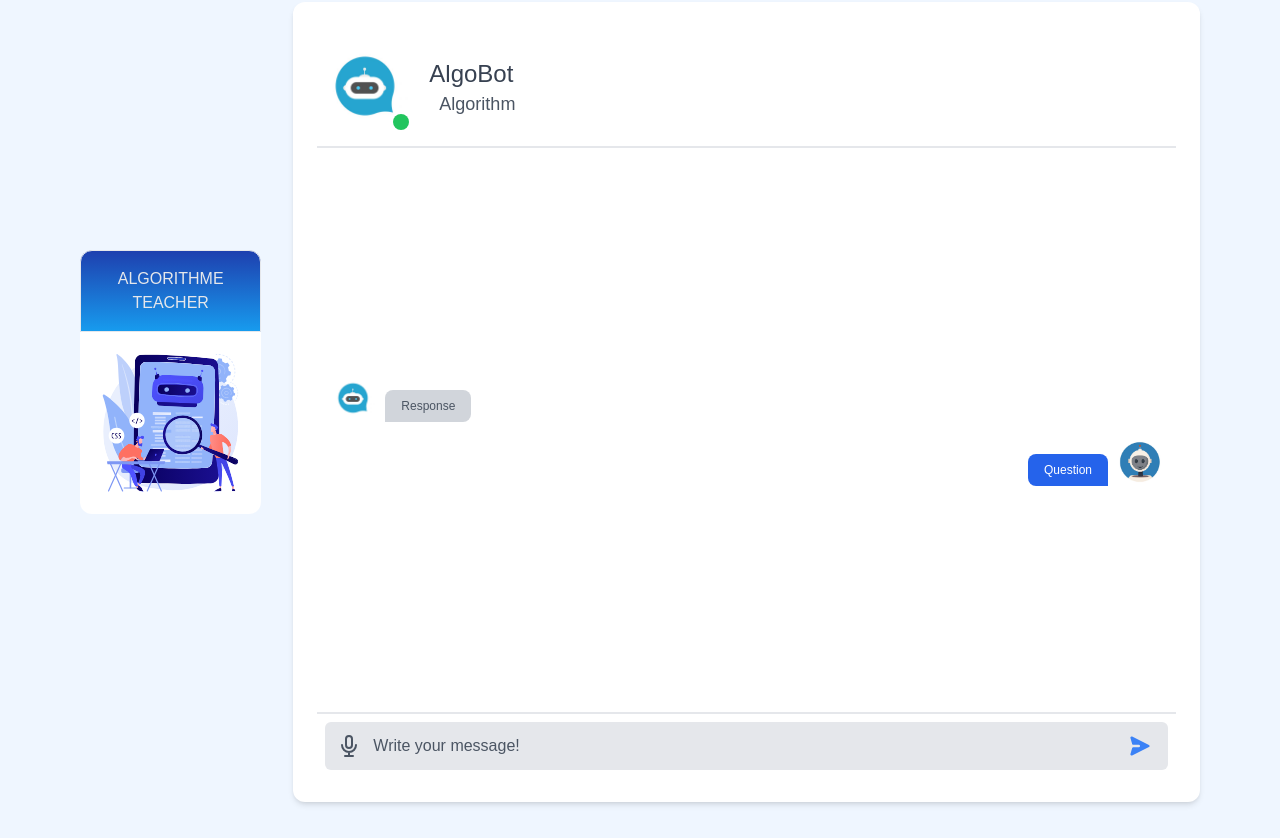
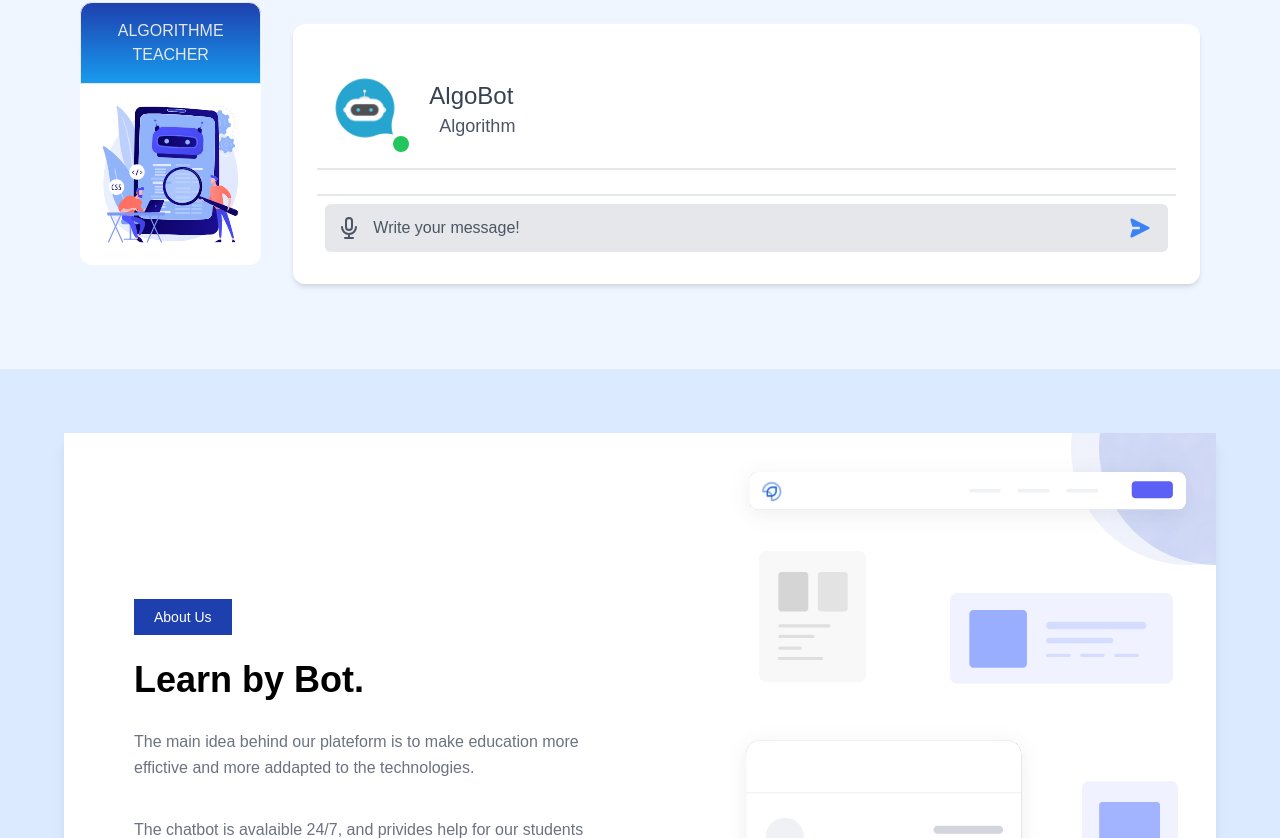
Before and after one commit to LahoucineABOULHASSAN/chatbot-fr, a React (Create React App) app: page / in a window 1280 px wide. Shown: the part 862-1700 px from the top of the page. Built offline with nearby package versions, Linux system fonts and the light colour scheme; no server answers.

Commit message:
async rest api

```diff
--- a/src/Components/chatbot/ChatAvatar.jsx
+++ b/src/Components/chatbot/ChatAvatar.jsx
@@ -1,6 +1,6 @@
-const ChatAvatar = ({ isAv, order, url }) => {
+const ChatAvatar = ({ isAv, url }) => {
   const avatar = `w-16 h-16 md:w-24 md:h-24 rounded-full`;
-  const conv_avatar = `w-10 h-10 md:w-12 md:h-12 rounded-full ${order}`;
+  const conv_avatar = `w-10 h-10 md:w-12 md:h-12 rounded-full`;
   return (
     <img
       src={url || "https://via.placeholder.com/150"}
--- a/src/Components/chatbot/ChatBody.jsx
+++ b/src/Components/chatbot/ChatBody.jsx
@@ -1,35 +1,18 @@
-import ChatAvatar from "./ChatAvatar";
+import ChatBodyQuestion from "./ChatBodyQuestion";
+import ChatBodyAnswer from "./ChatBodyAnswer";
 
-const ChatBody = () => {
+const ChatBody = ({ chatArray }) => {
   return (
     <div
       id="messages"
       className="flex flex-col space-y-4 p-3 overflow-y-auto scrollbar-thumb-blue scrollbar-thumb-rounded scrollbar-track-blue-lighter scrollbar-w-2 scrolling-touch"
     >
-      <div className="chat-message">
-        <div className="flex items-end">
-          <div className="flex flex-col space-y-2 text-xs max-w-xs mx-2 order-2 items-start">
-            <div>
-              <span className="px-4 py-2 rounded-lg inline-block rounded-bl-none bg-gray-300 text-gray-600">
-                Response
-              </span>
-            </div>
-          </div>
-          <ChatAvatar isAv={false} order={"order-1"} url={"/assets/bot2.jpg"} />
+      {chatArray.map((elem, index) => (
+        <div key={index}>
+          <ChatBodyQuestion ques={elem.ques} time={elem.time} />
+          <ChatBodyAnswer response={elem.response} time={elem.time} />
         </div>
-      </div>
-      <div className="chat-message">
-        <div className="flex items-end justify-end">
-          <div className="flex flex-col space-y-2 text-xs max-w-xs mx-2 order-1 items-end">
-            <div>
-              <span className="px-4 py-2 rounded-lg inline-block rounded-br-none bg-blue-600 text-white ">
-                Question
-              </span>
-            </div>
-          </div>
-          <ChatAvatar isAv={false} order={"order-2"} url={"/assets/bot1.jpg"} />
-        </div>
-      </div>
+      ))}
     </div>
   );
 };
--- /dev/null
+++ b/src/Components/chatbot/ChatBodyAnswer.jsx
@@ -0,0 +1,21 @@
+import ChatAvatar from "./ChatAvatar";
+
+const ChatBodyAnswer = ({ response, time }) => {
+  return (
+    <div className="chat-message flex flex-start">
+      <ChatAvatar isAv={false} url={"/assets/bot2.jpg"} />
+      <div className="flex flex-col justify-center mx-2">
+        <div className="flex flex-col space-y-2 text-xs max-w-xs items-start">
+          <div>
+            <span className="px-4 text-justify py-2 rounded-lg inline-block rounded-bl-none bg-gray-200 text-gray-600">
+              {response}
+            </span>
+          </div>
+        </div>
+        <small className="text-left inline text-sm text-gray-400">{time}</small>
+      </div>
+    </div>
+  );
+};
+
+export default ChatBodyAnswer;
--- /dev/null
+++ b/src/Components/chatbot/ChatBodyQuestion.jsx
@@ -0,0 +1,21 @@
+import ChatAvatar from "./ChatAvatar";
+
+const ChatBodyQuestion = ({ ques, time }) => {
+  return (
+    <div className="chat-message flex flex-row-reverse flex-start">
+      <ChatAvatar isAv={false} url={"/assets/bot1.jpg"} />
+      <div className="flex flex-col justify-center mx-2">
+        <div className="flex flex-col space-y-2 text-xs max-w-xs items-end">
+          <div>
+            <span className="px-4 py-2 text-justify rounded-lg inline-block rounded-br-none bg-blue-200 text-gray-600">
+              {ques}
+            </span>
+          </div>
+        </div>
+        <small className="text-left inline text-sm text-gray-400">{time}</small>
+      </div>
+    </div>
+  );
+};
+
+export default ChatBodyQuestion;
--- a/src/Components/chatbot/ChatContainer.jsx
+++ b/src/Components/chatbot/ChatContainer.jsx
@@ -1,31 +1,32 @@
 import Axios from "axios";
-import { useState, useCallback, useEffect } from "react";
+import { useState, useCallback } from "react";
 
 import ChatBody from "./ChatBody";
 import ChatForm from "./ChatForm";
 import ChatHeader from "./ChatHeader";
 
 const ChatContainer = () => {
-  const [chat, setChat] = useState([]);
-  const { error, setError } = useState({});
+  const [message, setMessage] = useState("");
+  const [chatArray, setChatArray] = useState([]);
+  const [error, setError] = useState({});
 
-  const fetchResults = useCallback(() => {
-    const url = "http://192.168.43.151:8000/v1/api/messages";
-    const headers = {
-      Accept: "*/*",
-      ContentType: "application/json",
+  const handleSubmit = (event) => {
+    event.preventDefault();
+    message && postData(message);
   };
-    const data = { message: "hi" };
+
+  const postData = useCallback(
+    (message) => {
+      const url = process.env.REACT_APP_API_URL;
       const fetchData = async () => {
         try {
-        const res = await Axios.post(url, headers, data);
+          const res = await Axios.post(url, { message });
           if (res.status !== 200) {
             throw Error("Couldn't get res");
           }
-        setChat(res);
-        console.log(res);
+          setChatArray((chatArray) => [...chatArray, res.data]);
+          setMessage("");
         } catch (err) {
-        console.log(err);
           const error =
             err.message === "Network Error"
               ? "Network Error, Please Check Your Internet Connection"
@@ -34,13 +35,8 @@ const ChatContainer = () => {
         }
       };
       fetchData();
-  }, [setChat, setError]);
-
-  useEffect(
-    () => {
-      fetchResults();
-    }, // eslint-disable-next-line
-    []
+    },
+    [setMessage, setError]
   );
 
   return (
@@ -49,10 +45,14 @@ const ChatContainer = () => {
         className=" bg-white shadow rounded-xl relative z-10 overflow-hidden shadow-md text-center wow fadeInUp"
         data-wow-delay=".1s"
       >
-        <div className="flex-1 p:2 sm:p-6 justify-between flex flex-col h-screen">
+        <div className="flex-1 p:2 sm:p-6 justify-between flex flex-col min-h-min max-h-screen overflow-scroll">
           <ChatHeader />
-          <ChatBody chat={chat} error={error} />
-          <ChatForm />
+          <ChatBody chatArray={chatArray} error={error} />
+          <ChatForm
+            handleSubmit={handleSubmit}
+            setMessage={setMessage}
+            message={message}
+          />
         </div>
       </div>
     </div>
--- a/src/Components/chatbot/ChatForm.jsx
+++ b/src/Components/chatbot/ChatForm.jsx
@@ -1,7 +1,11 @@
-const ChatForm = () => {
+const ChatForm = ({ handleSubmit, setMessage, message }) => {
   return (
     <div className="border-t-2 py-2 border-gray-200">
-      <div className="relative flex  bg-gray-200 rounded-md mx-2">
+      <form
+        action="POST"
+        onSubmit={(event) => handleSubmit(event)}
+        className="relative flex  bg-gray-200 rounded-md mx-2"
+      >
         <span className="absolute inset-y-0 flex items-center">
           <button
             type="button"
@@ -25,12 +29,15 @@ const ChatForm = () => {
         </span>
         <input
           type="text"
+          value={message}
           placeholder="Write your message!"
           className="w-full bg-transparent focus:outline-none focus:placeholder-gray-400 text-gray-600 placeholder-gray-600 px-12 py-3"
+          onChange={(event) => setMessage(event.target.value)}
+          required
         />
         <div className="absolute right-0 items-center inset-y-0 sm:flex">
           <button
-            type="button"
+            type="submit"
             className="inline-flex items-center justify-center rounded-full h-12 w-12 transition duration-500 ease-in-out text-gray-500 hover:bg-gray-300 focus:outline-none mr-1"
           >
             <svg
@@ -43,7 +50,7 @@ const ChatForm = () => {
             </svg>
           </button>
         </div>
-      </div>
+      </form>
     </div>
   );
 };
```
Also changed, not shown: 1 other file (tests, documents, lock files or other folders). Lines whose indentation alone changed are shown as unchanged.
